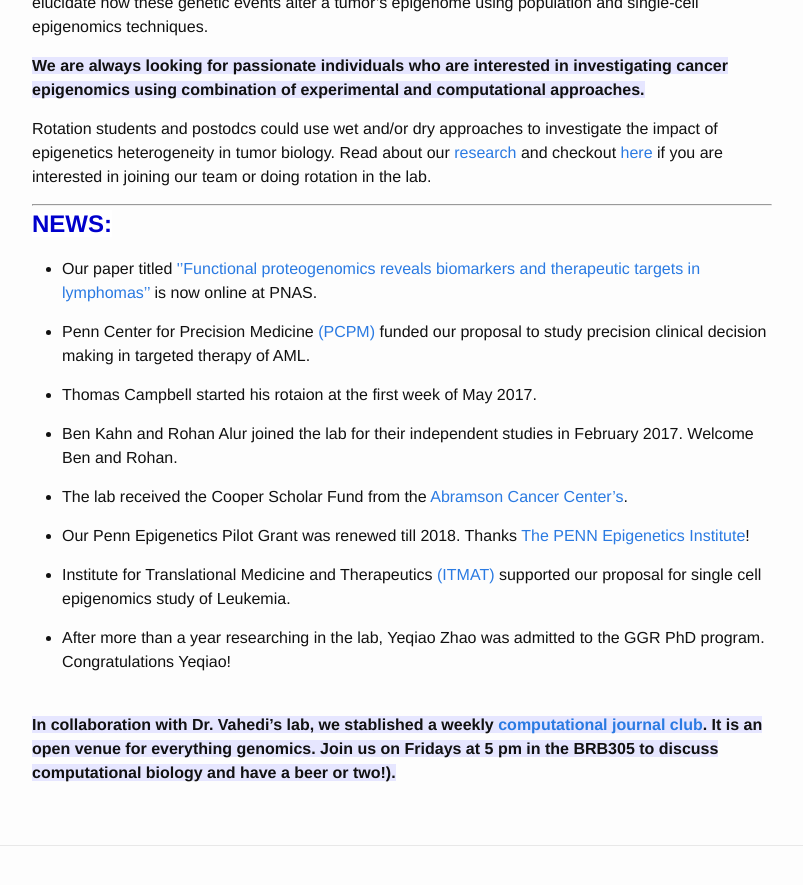
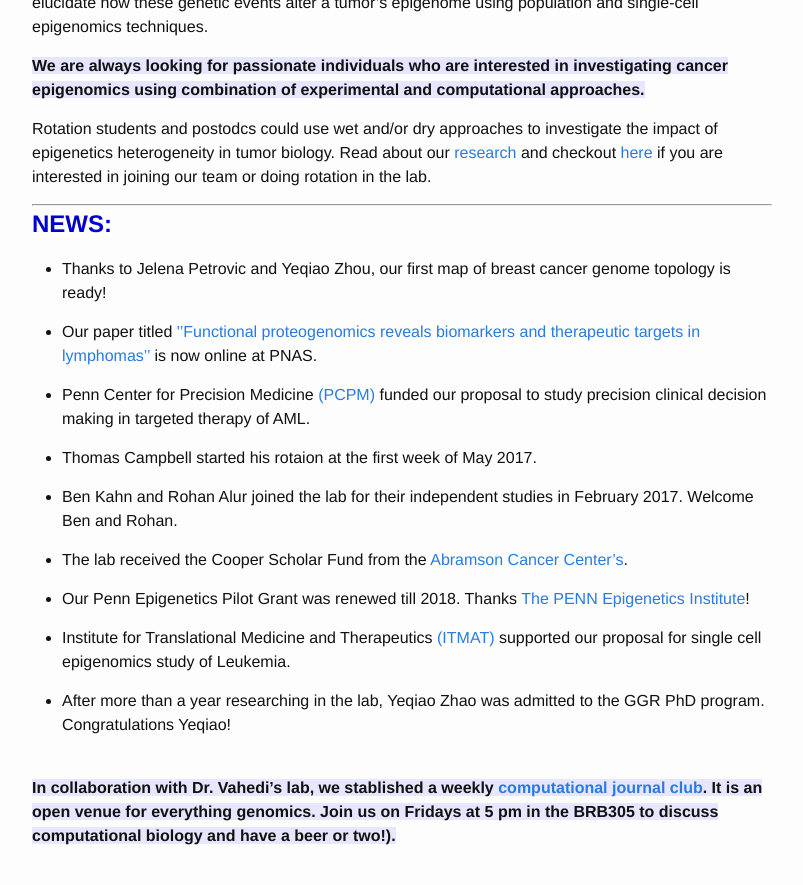
Before and after one commit to faryabib/faryabib.github.io, a Jekyll site: the page built from index.md, in a window 1280 px wide and 900 px high, scrolled down 718 px. Shown: the top 885 px of the window, without its empty margins (238-1041 px from the left). Built offline with Jekyll 4.4.1, drawn with Linux system fonts in a browser that asks for light colours.

Commit message:
Update index.md

```diff
--- a/index.md
+++ b/index.md
@@ -16,6 +16,8 @@ Rotation students and postodcs could use wet and/or dry approaches to investigat
 
 ----
 <strong><span style="font-size: 1.5em; font-weight: bold; color: #0000cc; background-color: #ffffff">NEWS:</span><strong>
+
++ Thanks to Jelena Petrovic and Yeqiao Zhou, our first map of breast cancer genome topology is ready!
 
 + Our paper titled [''Functional proteogenomics reveals biomarkers and therapeutic targets in lymphomas''](http://www.pnas.org/content/114/25/6581.short) is now online at PNAS.
 
```
